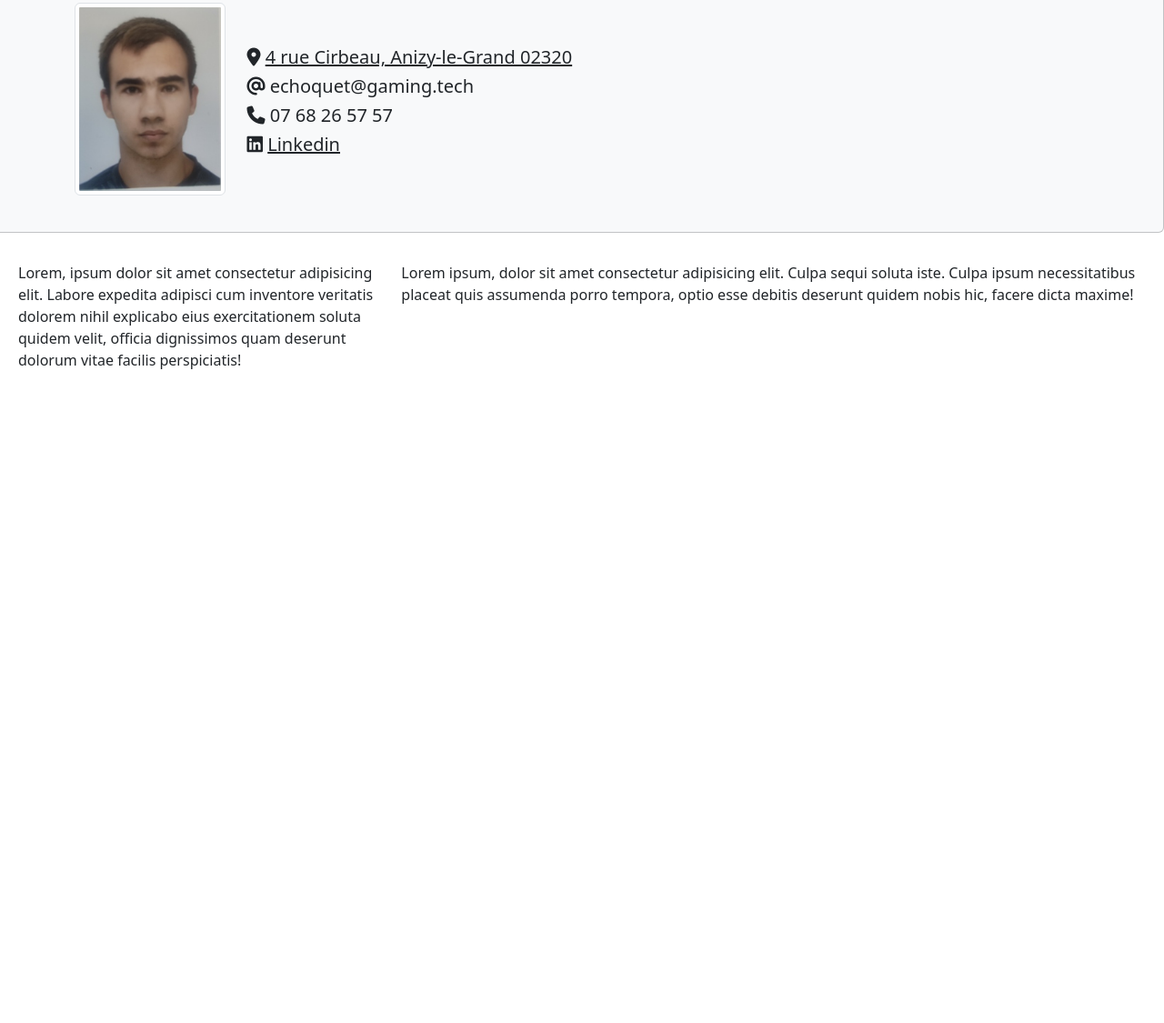
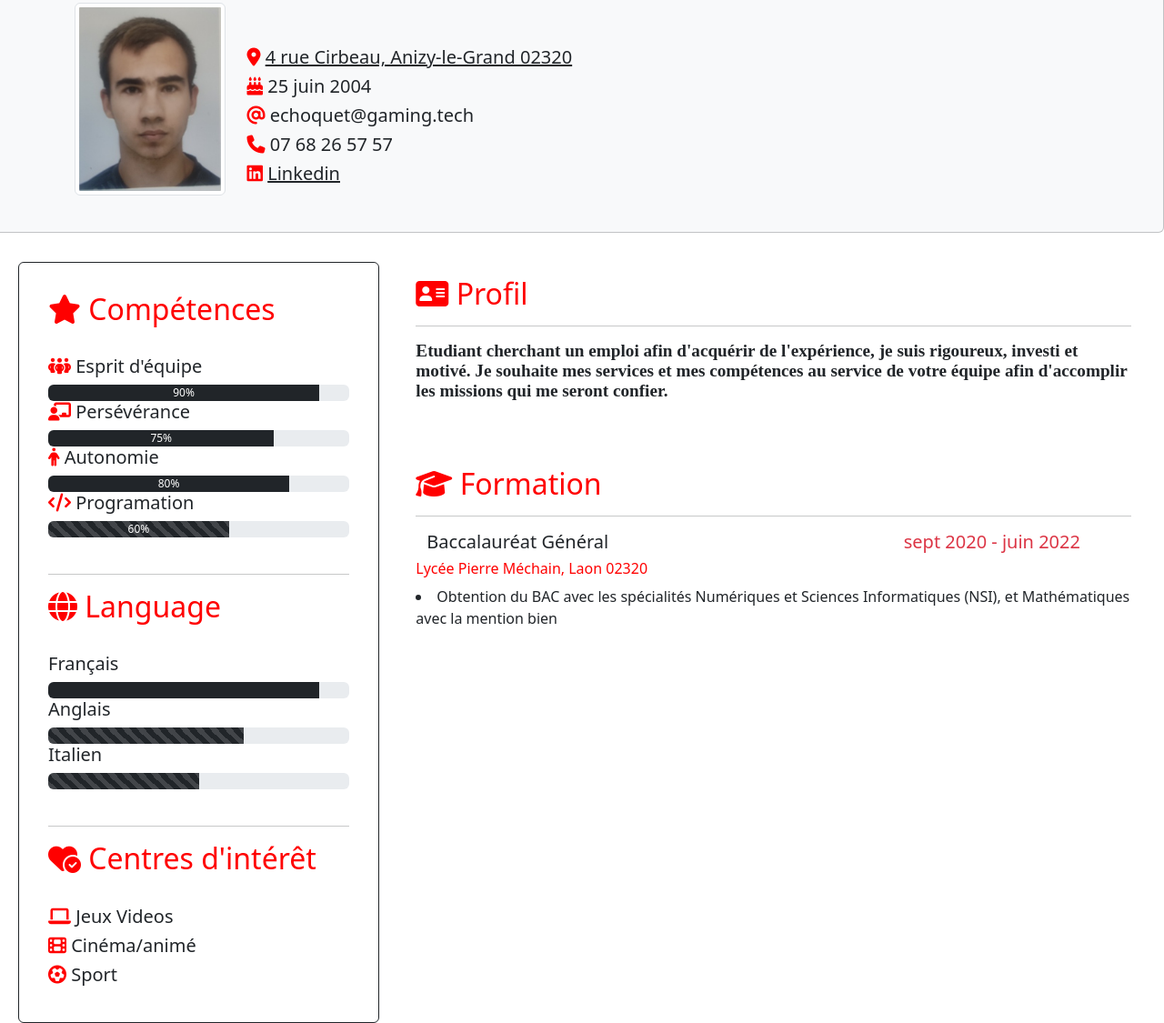
Before and after one commit to Snip2Fou/html, a plain HTML site: page index.html in a window 1280 px wide. Shown: the part 182-1307 px from the top of the page at 91% size. Before the commit the page ends 800 px from the top, so only its background shows below. Drawn offline with nearby package versions, Linux system fonts and the light colour scheme.

Commit message:
carte finis

```diff
--- a/index.html
+++ b/index.html
@@ -28,7 +28,7 @@
               <!-- Objets de la barre de navigation -->
               <div class="navbar-divider"></div>
               <li class="nav-item">
-                <a class="nav-link active fs-4" aria-current="page" href="#information_personnelle">Informations personnelles</a>
+                <a class="nav-link active fs-4" aria-current="page" href="#personnal_info">Informations personnelles</a>
               </li>
               <li class="nav-item">
                 <a class="nav-link active fs-4" aria-current="page" href="#">Profil</a>
@@ -49,7 +49,7 @@
 
       <br>
 
-      <div id="information_personnelle" class="p-3 bg-light  border border-dark border-opacity-25 border-start-0 rounded-end">
+      <div id="personal_info" class="p-3 bg-light  border border-dark border-opacity-25 border-start-0 rounded-end">
         <br>
         <div class="text-center fw-bold">
           <h2>Choquet Evan</h2>
@@ -65,6 +65,7 @@
               <h5 class="align-bottom"><i class="fas fa-location-dot"></i>
                 <a href="https://www.google.fr/maps/place/4+Rue+Cirbeau,+02320+AnizyS-le-Grand/@49.5058212,3.446673,17z/data=!3m1!4b1!4m5!3m4!1s0x47e84f88f2565c31:0x8d8881f4a5db29a!8m2!3d49.5058177!4d3.4488617"
                 class="link-dark"> 4 rue Cirbeau, Anizy-le-Grand 02320</a></h5>
+              <h5 class="align-bottom"><i class="fas fa-cake-candles"></i> 25 juin 2004</h5>
               <h5 class="align-bottom"><i class="fas fa-at"></i> echoquet@gaming.tech</h5>
               <h5 class="align-bottom"><i class="fas fa-phone"></i> 07 68 26 57 57</h5>
               <h5 class="align-bottom"><i class="fa-brands fa-linkedin"></i>
@@ -79,11 +80,81 @@
 
       <div class="row mx-2 my-2 ">
         <div class="col-4 ">
-          Lorem, ipsum dolor sit amet consectetur adipisicing elit. Labore expedita adipisci cum inventore veritatis dolorem nihil explicabo eius exercitationem soluta quidem velit, officia dignissimos quam deserunt dolorum vitae facilis perspiciatis!
+          <div class="p-3 card bg-lignt border-dark">
+            <div class="card-body">
+              <div id="skill">
+                <h2><i class="fas fa-star"></i> Compétences</h2>
+                <br>
+                <h5><i class="fas fa-people-group"></i> Esprit d'équipe</h5>
+                <div class="progress" style="height: 18px;">
+                  <div class="progress-bar bg-dark" role="progressbar" aria-label="quality" style="width: 90%;" aria-valuenow="90" aria-valuemin="0" aria-valuemax="100">90%</div>
+                </div>
+                <h5><i class="fas fa-chalkboard-user"></i> Persévérance</h5>
+                <div class="progress" style="height: 18px;">
+                  <div class="progress-bar bg-dark" role="progressbar" aria-label="quality" style="width: 75%;" aria-valuenow="75" aria-valuemin="0" aria-valuemax="100">75%</div>
+                </div>
+                <h5><i class="fas fa-person"></i> Autonomie</h5>
+                <div class="progress" style="height: 18px;">
+                  <div class="progress-bar bg-dark" role="progressbar" aria-label="quality" style="width: 80%;" aria-valuenow="80" aria-valuemin="0" aria-valuemax="100">80%</div>
+                </div>
+                <h5><i class="fas fa-code"></i> Programation</h5>
+                <div class="progress" style="height: 18px;">
+                  <div class="progress-bar progress-bar-striped bg-dark" role="progressbar" aria-label="quality" style="width: 60%;" aria-valuenow="60" aria-valuemin="0" aria-valuemax="100">60%</div>
+                </div>
+              </div>
+
+              <br>
+              <hr>
+              <div id="language">
+                <h2><i class="fas fa-globe"></i> Language</h2>
+                <br>
+                <h5> Français</h5>
+                <div class="progress" style="height: 18px;">
+                  <div class="progress-bar bg-dark" role="progressbar" aria-label="quality" style="width: 90%;" aria-valuenow="90" aria-valuemin="0" aria-valuemax="100"></div>
+                </div>
+                <h5> Anglais</h5>
+                <div class="progress" style="height: 18px;">
+                  <div class="progress-bar progress-bar-striped bg-dark" role="progressbar" aria-label="quality" style="width: 65%;" aria-valuenow="65" aria-valuemin="0" aria-valuemax="100"></div>
+                </div>
+                <h5> Italien</h5>
+                <div class="progress" style="height: 18px;">
+                  <div class="progress-bar progress-bar-striped bg-dark" role="progressbar" aria-label="quality" style="width: 50%;" aria-valuenow="50" aria-valuemin="0" aria-valuemax="100"></div>
+                </div>
+              </div>
+
+              <br>
+              <hr>
+              <div id="interet">
+                <h2><i class="fas fa-heart-circle-check"></i> Centres d'intérêt</h2>
+                <br>
+                <h5><i class="fas fa-laptop"></i> Jeux Videos</h5>
+                <h5><i class="fas fa-film"></i> Cinéma/animé</h5>
+                <h5><i class="fas fa-futbol"></i> Sport</h5>
+              </div>
+            </div>
+          </div>
         </div>
 
         <div class=" col-8">
-          Lorem ipsum, dolor sit amet consectetur adipisicing elit. Culpa sequi soluta iste. Culpa ipsum necessitatibus placeat quis assumenda porro tempora, optio esse debitis deserunt quidem nobis hic, facere dicta maxime!
+          <div id="profil" class="p-3">
+            <h2><i class="fas fa-address-card"></i> Profil</h2>
+            <hr>
+            <p>Etudiant cherchant un emploi afin d'acquérir de l'expérience, je suis rigoureux, investi et motivé. Je souhaite mes
+              services et mes compétences au service de votre équipe afin d'accomplir les missions qui me seront confier.  </p>
+          </div>
+
+          <br>
+          <div id="formation" class="p-3">
+            <h2><i class="fas fa-graduation-cap"></i> Formation</h2>
+            <hr>
+            <div class="container text-start">
+              <div class="row">
+                <div class="col-8"><h5>Baccalauréat Général</h5></div>
+                <div class="col text-danger"><h5>sept 2020 - juin 2022 </h5></div>
+              </div>
+            </div>
+            <h6>Lycée Pierre Méchain, Laon 02320</h6>
+            <li>Obtention du BAC avec les spécialités Numériques et Sciences Informatiques (NSI), et Mathématiques avec la mention bien </li>
         </div>
       </div>
 
--- a/style.css
+++ b/style.css
@@ -1,7 +1,21 @@
-table{
-    border-collapse: collapse;
+.fas{
+    color: red;
 }
 
-td{
-    margin: 300px;
+.fa-brands{
+    color: red;
 }
+
+h2{
+    color: red;
+}
+
+p{
+    font: 120% large serif ;
+    font-weight: 750;
+
+}
+
+h6{
+    color: red;
+}
```
